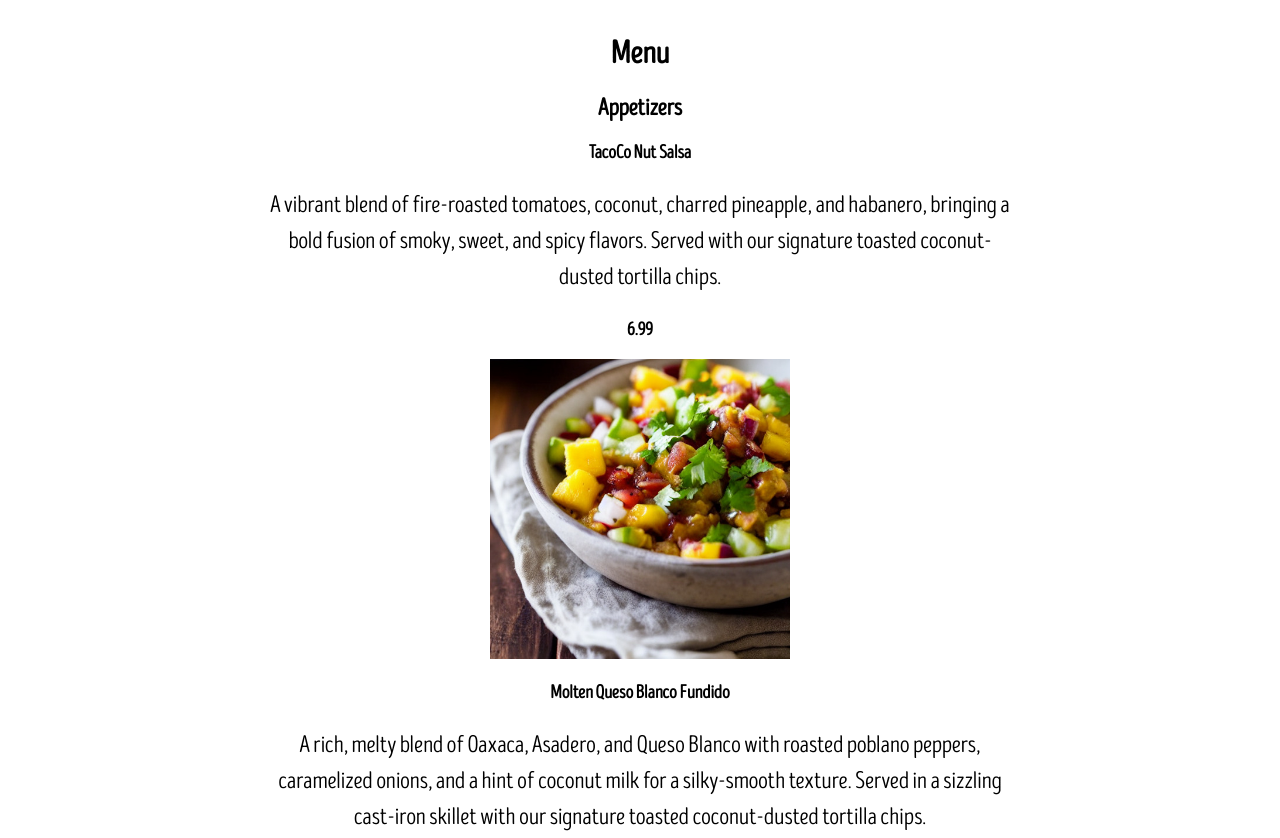
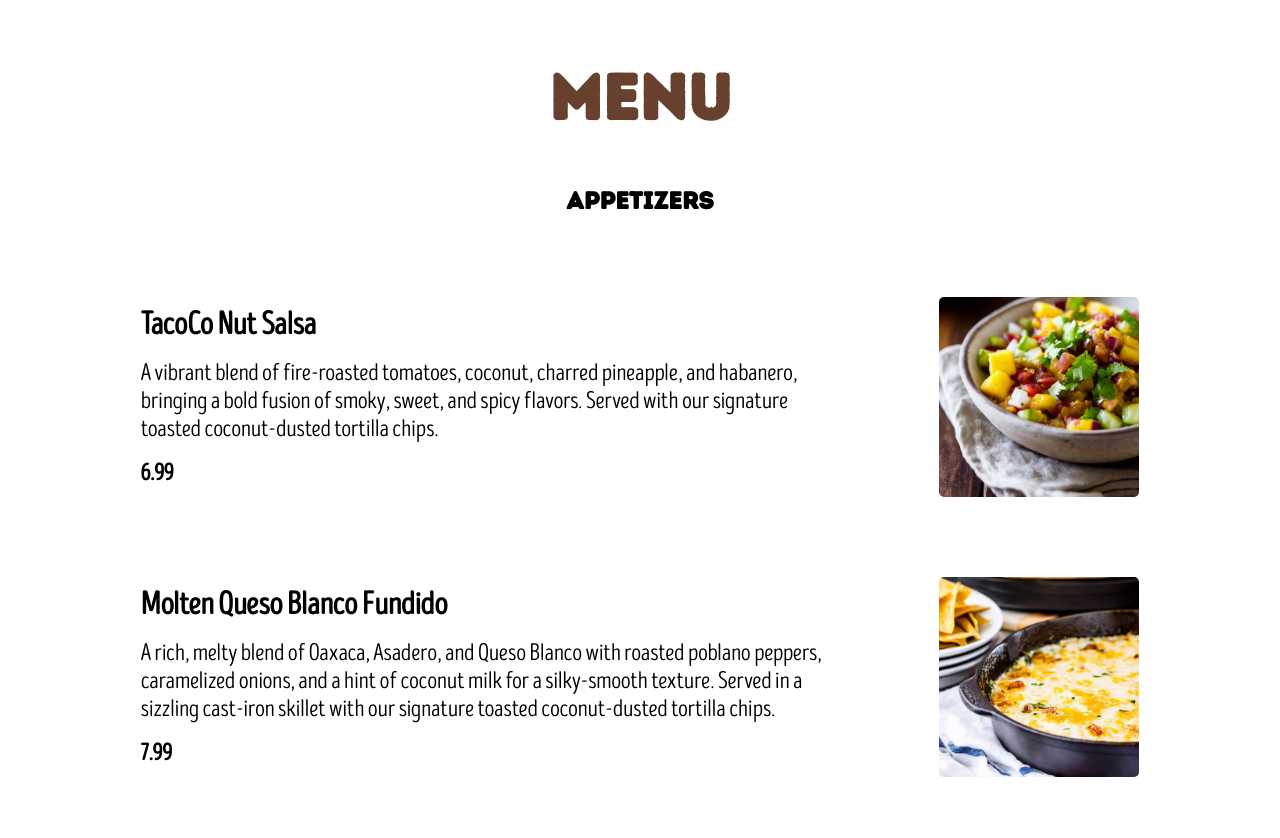
Before and after one commit to vins123sinned/restaurant-page, a website built with webpack: page src/template.html in a window 1280 px wide. Shown: the part 252-1090 px from the top of the page. Built offline with nearby package versions, Linux system fonts and the light colour scheme.

Commit message:
Add styling and image credit to menu page

```diff
--- a/src/home.js
+++ b/src/home.js
@@ -13,6 +13,8 @@ export default function homeLoad() {
     headline.classList.add('headline');
     image.classList.add('home-image');
     imageCredit.classList.add('image-credit');
+    paragraphOne.classList.add('home-para');
+    paragraphTwo.classList.add('home-para');
     orderButton.classList.add('order-button');
 
     image.src = homeImage;
--- a/src/menu.js
+++ b/src/menu.js
@@ -112,7 +112,7 @@ export default function menuLoad() {
         {
             category: 'Desserts',
             name: 'Churro Nachos',
-            description: 'Crispy churro chips dusted in cinnamon sugar, topped with dulce de leche whipped cream . Served with a side of Mexican chocolate sauce.',
+            description: 'Crispy churro chips dusted in cinnamon sugar, topped with dulce de leche whipped cream. Served with a side of Mexican chocolate sauce.',
             price: 8.99,
             image: churroNachos,
         },
@@ -134,8 +134,18 @@ export default function menuLoad() {
     const categories = [];
 
     const heading = document.createElement('h1');
+    const imageCredit = document.createElement('p');
+    const imageAuthor = document.createElement('a');
+
+    imageCredit.classList.add('image-credit');
+    heading.classList.add('headline', 'menu-heading');
+
+    imageCredit.textContent = 'Photos created using ';
     heading.textContent = 'Menu';
+    imageAuthor.href = 'https://stability.ai/stable-image';
+    imageAuthor.textContent = 'Stable Diffusion 3.5 Turbo Large';
 
+    imageCredit.appendChild(imageAuthor);
     content.appendChild(heading);
 
     menu.forEach((item) => {
@@ -148,8 +158,9 @@ export default function menuLoad() {
 
         for (let property in item) {
             if (property === 'category') {
-                if (categories.find(item => item.category === item[property]) === undefined) {
+                if (categories.includes(item[property]) === false) {
                     const categoryHeading = document.createElement('h2');
+                    categoryHeading.classList.add('category-heading');
                     categoryHeading.textContent = item[property];
 
                     content.appendChild(categoryHeading);
@@ -157,30 +168,35 @@ export default function menuLoad() {
                 }
             } else if (property === 'name') {
                 const itemName = document.createElement('h3');
+                itemName.classList.add('item-name');
                 itemName.textContent = item[property];
 
                 itemContainerLeft.appendChild(itemName);
+            } else if (property === 'description') {
+                const itemDescription = document.createElement('p');
+                itemDescription.classList.add('item-description');
+                itemDescription.textContent = item[property];
+
+                itemContainerLeft.appendChild(itemDescription);
             } else if (property === 'price') {
                 const itemPrice = document.createElement('h3');
+                itemPrice.classList.add('item-price');
                 itemPrice.textContent = item[property];
 
                 itemContainerLeft.appendChild(itemPrice);
             } else if (property === 'image') {
                 console.log(item[property])
                 const itemImage = document.createElement('img');
-
-                itemImage.setAttribute('width', '300');
+                itemImage.classList.add('item-image');
+                itemImage.setAttribute('height', '30');
                 itemImage.src = item[property];
 
                 itemContainer.appendChild(itemImage);
-            } else if (property === 'description') {
-                const itemText = document.createElement('p');
-                itemText.textContent = item[property];
-
-                itemContainerLeft.appendChild(itemText);
             }
         }
 
         content.appendChild(itemContainer);
     });
+
+    content.appendChild(imageCredit);
 }
--- a/src/styles.css
+++ b/src/styles.css
@@ -44,24 +44,21 @@ button:hover {
     cursor: pointer;
 }
 
-p {
-    max-width: clamp(75ch, 50%, 1000px);
-    font-size: 1.5rem;
-    line-height: 1.5;
-    margin: 1.5rem auto;
-}
-
 .tabs {
     display: flex;
     justify-content: space-around;
     height: 3rem;
 }
 
-.tabs button, .restaurant-title {
+.tabs button,
+.restaurant-title {
     background-color: rgb(255, 255, 255, 0.8);
 }
 
-.tabs button, .restaurant-title, .headline {
+.tabs button,
+.restaurant-title,
+.headline,
+.category-heading {
     font-family: 'introRust', 'Courier New', Courier, monospace;
     color: #68402e;
 }
@@ -97,7 +94,6 @@ p {
 }
 
 /* Home Styling */
-
 .headline {
     font-size: 2.25rem;
 }
@@ -107,10 +103,16 @@ p {
     border-radius: 5px;
 }
 
-
 .image-credit {
     font-size: 0.75rem;
     margin: 0 auto;
+}
+
+.home-para {
+    max-width: clamp(75ch, 50%, 1000px);
+    font-size: 1.5rem;
+    line-height: 1.5;
+    margin: 1.5rem auto;
 }
 
 .order-button {
@@ -124,3 +126,56 @@ p {
     padding: 0.75rem;
     margin: 1rem 0 3rem 0;
 }
+
+/* menu styling */
+.menu-heading {
+    font-size: 4rem;
+}
+
+.item-container {
+    display: flex;
+    justify-content: space-between;
+    width: 80%;
+    height: 25vh;
+    margin: 5rem auto;
+}
+
+.item-container-left {
+    display: flex;
+    flex-direction: column;
+    justify-content: center;
+}
+
+.category-heading {
+    color: #000000;
+}
+
+.item-name,
+.item-description,
+.item-price {
+    text-align: left;
+    margin: 0;
+}
+
+.item-name,
+.item-description {
+    margin-bottom: 1rem;
+}
+
+.item-name {
+    font-size: 2rem;
+}
+
+.item-description {
+    font-size: 1.5rem;
+    width: 700px;
+}
+
+.item-price {
+    font-size: 1.5rem;
+}
+
+.item-image {
+    height: 100%;
+    border-radius: 5px;
+}
```
